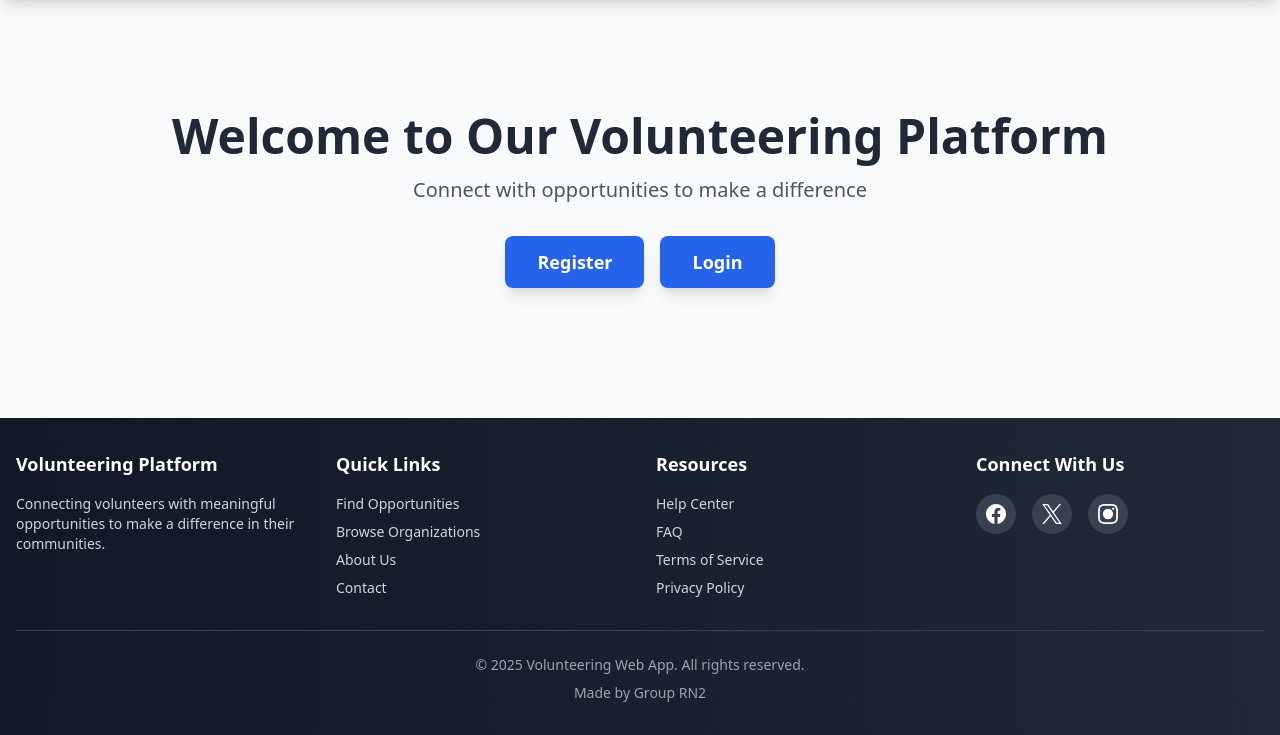
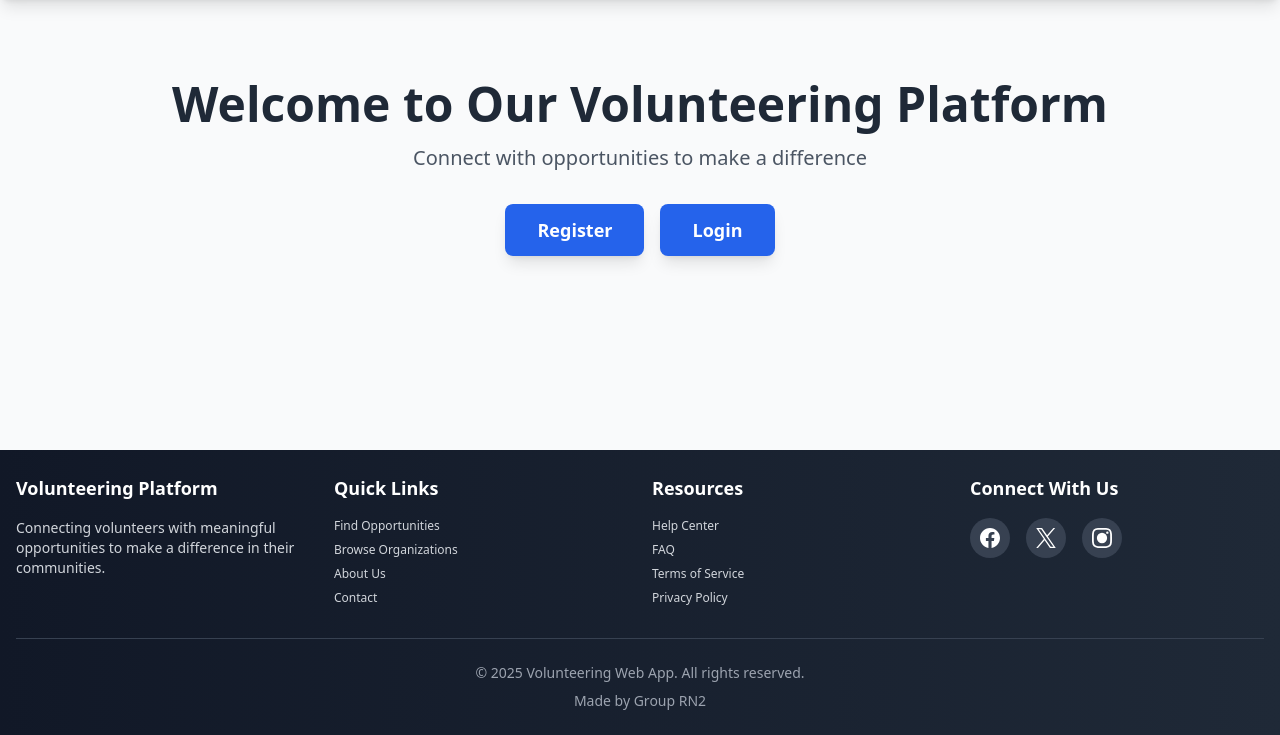
Before and after one commit to NoorHenigal/Volunteering-Website-Security, a FastAPI app: template app/templates/index.html in a window 1280 px wide. Shown: the part 65-800 px from the top of the page. Run offline with FastAPI, Linux system fonts and the light colour scheme; the template is opened without the code that fills it, so the values that code supplies are empty; parts of the project's set-up code (start-up, migrations or seed data) failed here and were passed over; some libraries are stand-ins or nearby versions.

Commit message:
Refactor footer and index page for improved layout and spacing

```diff
--- a/app/templates/base.html
+++ b/app/templates/base.html
@@ -215,8 +215,8 @@
 
     <!-- Sticky Footer -->
     <footer class="bg-gradient-to-r from-gray-900 to-gray-800 text-white mt-auto">
-        <div class="container mx-auto px-4 py-8">
-            <div class="grid grid-cols-1 md:grid-cols-4 gap-8">
+        <div class="container mx-auto px-4 py-6">
+            <div class="grid grid-cols-1 md:grid-cols-4 gap-6">
                 <!-- Company Info -->
                 <div>
                     <h3 class="text-lg font-bold mb-4">Volunteering Platform</h3>
@@ -228,23 +228,23 @@
                 <!-- Quick Links -->
                 <div>
                     <h4 class="text-lg font-semibold mb-4">Quick Links</h4>
-                    <ul class="space-y-2 text-sm">
+                    <ul class="space-y-2 text-xs">
                         <li><a href="/opportunities" class="text-gray-300 hover:text-white">Find Opportunities</a></li>
                         <li><a href="/organizations" class="text-gray-300 hover:text-white">Browse Organizations</a>
                         </li>
-                        <li><a href="/about" class="text-gray-300 hover:text-white">About Us</a></li>
-                        <li><a href="/contact" class="text-gray-300 hover:text-white">Contact</a></li>
+                        <li><a href="#" class="text-gray-300 hover:text-white">About Us</a></li>
+                        <li><a href="#" class="text-gray-300 hover:text-white">Contact</a></li>
                     </ul>
                 </div>
 
                 <!-- Resources -->
                 <div>
                     <h4 class="text-lg font-semibold mb-4">Resources</h4>
-                    <ul class="space-y-2 text-sm">
-                        <li><a href="/help" class="text-gray-300 hover:text-white">Help Center</a></li>
-                        <li><a href="/faq" class="text-gray-300 hover:text-white">FAQ</a></li>
-                        <li><a href="/terms" class="text-gray-300 hover:text-white">Terms of Service</a></li>
-                        <li><a href="/privacy" class="text-gray-300 hover:text-white">Privacy Policy</a></li>
+                    <ul class="space-y-2 text-xs">
+                        <li><a href="#" class="text-gray-300 hover:text-white">Help Center</a></li>
+                        <li><a href="#" class="text-gray-300 hover:text-white">FAQ</a></li>
+                        <li><a href="#" class="text-gray-300 hover:text-white">Terms of Service</a></li>
+                        <li><a href="#" class="text-gray-300 hover:text-white">Privacy Policy</a></li>
                     </ul>
                 </div>
 
--- a/app/templates/index.html
+++ b/app/templates/index.html
@@ -3,7 +3,7 @@
 {% block title %}Home - Volunteering App{% endblock %}
 
 {% block content %}
-<div class="text-center py-20">
+<div class="text-center py-12">
     {% if user %}
     <h2 class="text-5xl font-bold text-gray-800 mb-4">Welcome back, {{ user.first_name }}!</h2>
     <p class="text-xl text-gray-600 mb-8">You're logged in as a <span class="font-semibold text-blue-600">{{ user.role
--- a/app/templates/profile.html
+++ b/app/templates/profile.html
@@ -2,7 +2,7 @@
 {% from "components/ui.html" import user_avatar, follow_button, follower_stats, bio_section, privacy_badge, htmx_form %}
 {% block title %}{{ profile_user.first_name }} {{ profile_user.last_name }} (@{{ profile_user.username }}){% endblock %}
 {% block content %}
-<div class="max-w-4xl mx-auto py-8" {% if user and user.id==profile_user.id %}x-data="avatarCropper()" {% endif %}>
+<div class="max-w-4xl mx-auto" {% if user and user.id==profile_user.id %}x-data="avatarCropper()" {% endif %}>
   <!-- Crop Modal -->
   <div x-show="show" x-transition.opacity class="fixed inset-0 bg-black/70 flex items-center justify-center z-50"
     style="display: none;">
```
